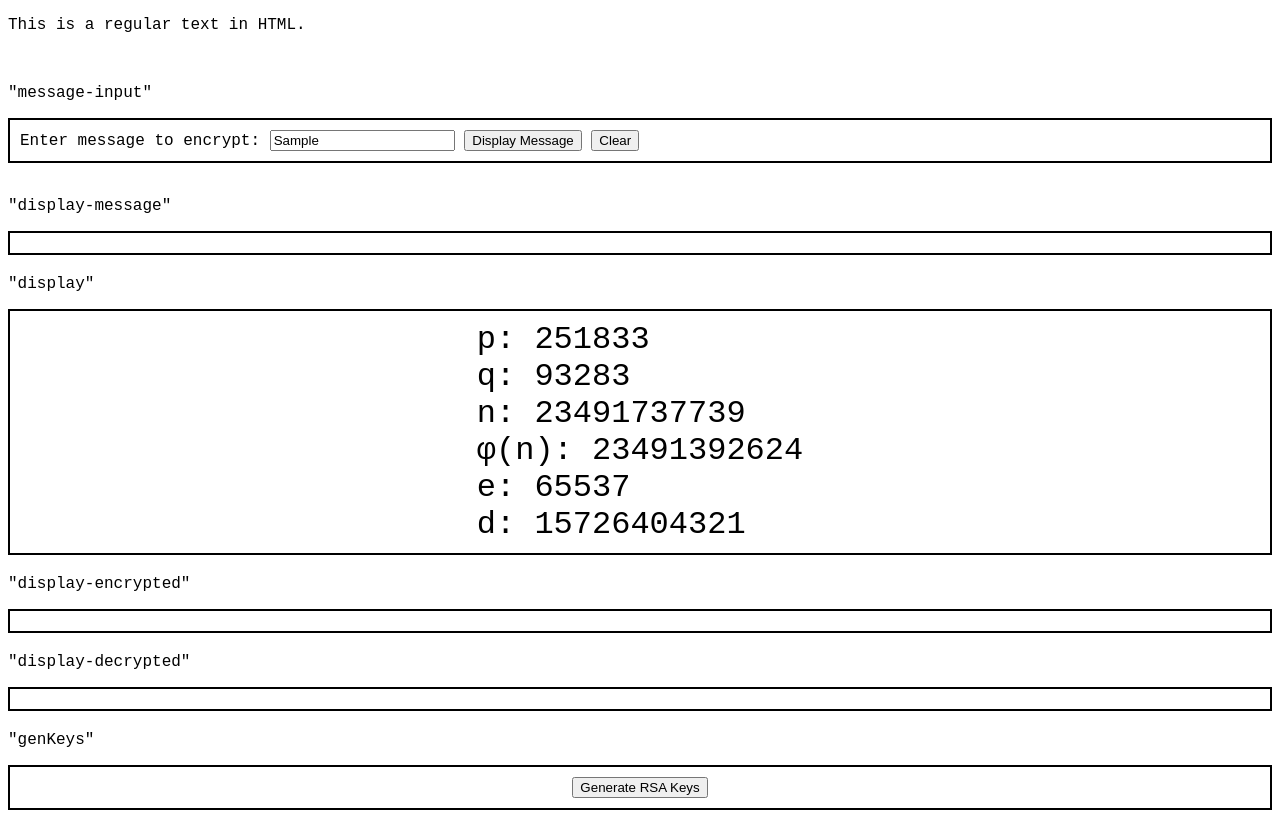
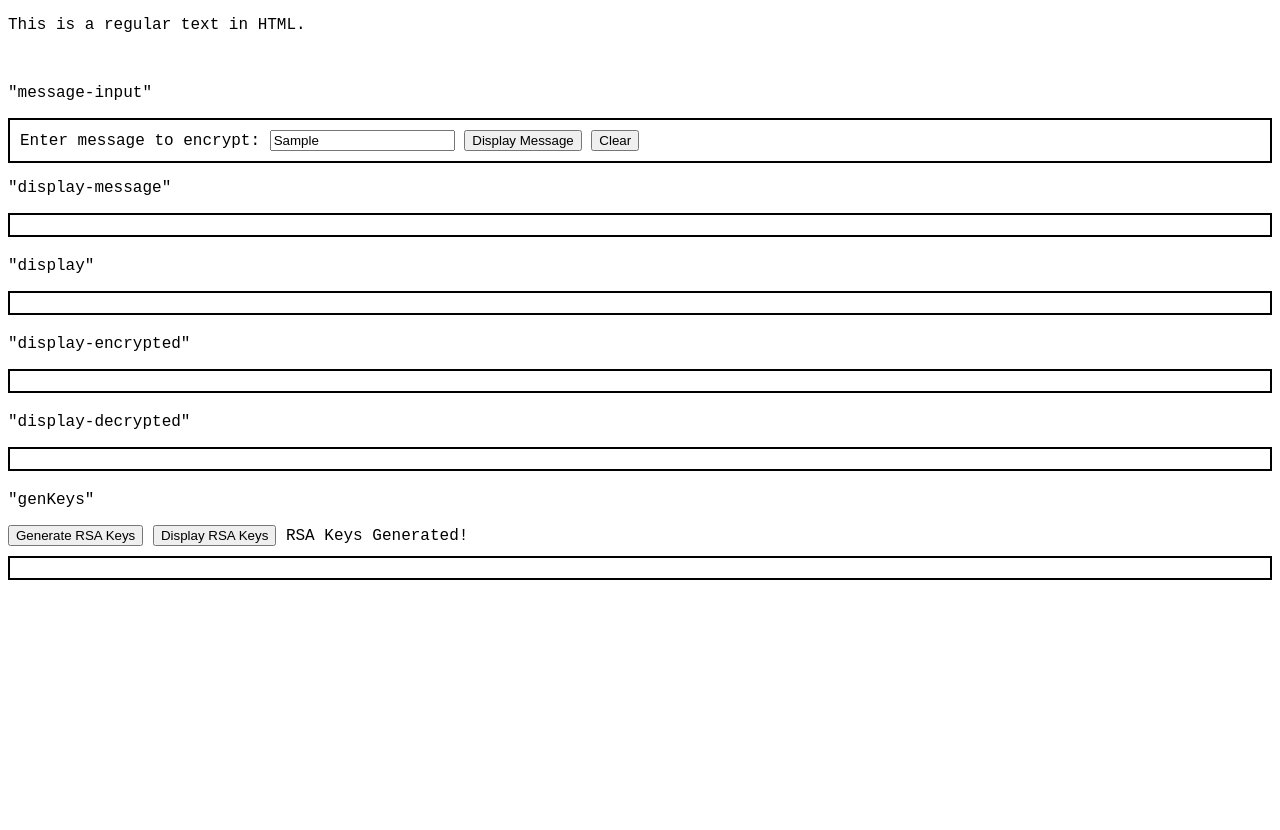
Before and after one commit to dto-coder/EncryptionDecryption, a plain HTML site: page index.html in a window 1280 px wide. Both pictures are taken after typing "Sample" into the empty fields and a click on the button "Generate RSA Keys". After the commit the page ends 800 px from the top, so only its background shows below. Drawn offline with Linux system fonts and the light colour scheme.

Commit message:
Focused on RSA key generation interface and display functionality

```diff
--- a/index.html
+++ b/index.html
@@ -18,7 +18,7 @@
             <input type="text" id="message" name="message">
             <button onclick="display()">Display Message</button>
             <button onclick="clearDisplay()">Clear</button>
-        </div><br>
+        </div>
 
         <p>"display-message"</p>
         <div id="display-message"></div>
@@ -35,7 +35,10 @@
         <p>"genKeys"</p>
         <div id="genKeys">
             <button onclick="generateRSAKeys()">Generate RSA Keys</button>
+            <button onclick="printKeyValues()">Display RSA Keys</button>
+            <div id="keygen-display"></div>
         </div>
+        <div id="displayKeys"></div>
     </div>
 </body>
 </html>
--- a/script.js
+++ b/script.js
@@ -1,4 +1,3 @@
-/*
 function copyText() {
     var text = document.getElementById("display").innerHTML;
     navigator.clipboard.writeText(text);
@@ -8,21 +7,13 @@ function pasteText() {
     navigator.clipboard.readText().then(function(text) {
         document.getElementById("display").innerHTML += text;
     });
-}*/
+}
 function clearDisplay() {
     document.getElementById("display").innerHTML = "";
     // document.getElementById("message-input").value = "";
     document.getElementById("display-message").innerHTML = "";
+    document.getElementById("displayKeys").innerHTML = "";
 }
-
-const p = generateRandomPrime();
-const q = generateRandomPrime();
-const n = p * q;
-const phi = (p - 1) * (q - 1);
-// let e = generateRandomPrime(); // You can also choose a fixed e like 65537
-let e = 65537; // Common choice for e
-const d = modInverse(e, phi);
-
 function display() {
     var input = document.getElementById("message").value;
     var display = document.getElementById("display-message");
@@ -80,14 +71,35 @@ function modInverse(a, m) {
     }
     return x;
 }
-function generateRSAKeys() {
 
-    document.getElementById("display").innerHTML = "p: " + p;
-    document.getElementById("display").innerHTML += "<br>q: " + q;
-    document.getElementById("display").innerHTML += "<br>n: " + n;
-    document.getElementById("display").innerHTML += "<br>φ(n): " + phi;
-    document.getElementById("display").innerHTML += "<br>e: " + e;
-    document.getElementById("display").innerHTML += "<br>d: " + d;
+var p = generateRandomPrime();
+var q = generateRandomPrime();
+var n = p * q;
+var phi = (p - 1) * (q - 1);
+// let e = generateRandomPrime(); // You can also choose a fixed e like 65537
+var e = 65537; // Common choice for e
+var d = modInverse(e, phi);
+
+async function generateRSAKeys() {
+    p = generateRandomPrime();
+    q = generateRandomPrime();
+    n = p * q;
+    phi = (p - 1) * (q - 1);
+    // let e = generateRandomPrime(); // You can also choose a fixed e like 65537
+    let e = 65537; // Common choice for e
+    d = modInverse(e, phi);
+    document.getElementById("keygen-display").innerHTML = "Generating RSA Keys...";
+    await new Promise(resolve => setTimeout(resolve, 1000)); // Simulate delay
+    document.getElementById("keygen-display").innerHTML = "RSA Keys Generated!";
+    return { p, q, n, phi, e, d };
+}
+function printKeyValues() {
+    document.getElementById("displayKeys").innerHTML = "p: " + p;
+    document.getElementById("displayKeys").innerHTML += "<br>q: " + q;
+    document.getElementById("displayKeys").innerHTML += "<br>n: " + n;
+    document.getElementById("displayKeys").innerHTML += "<br>φ(n): " + phi;
+    document.getElementById("displayKeys").innerHTML += "<br>e: " + e;
+    document.getElementById("displayKeys").innerHTML += "<br>d: " + d;
 }
 function encryptMessage(message, e, n) {
     const encrypted = [];
--- a/style.css
+++ b/style.css
@@ -11,10 +11,23 @@ body {
   overflow-wrap: anywhere;
 }
 #message-input {
-border: 2px solid black;
-padding: 10px;
+  border: 2px solid black;
+  padding: 10px;
 }
-#display, #display-encrypted, #display-message, #genKeys, #display-decrypted {
+#displayKeys {
+  border: 2px solid black;
+  justify-content: center;
+  align-items: center;
+  margin-top: 10px;
+  margin-bottom: 20px;
+  padding: 10px;
+}
+#genKeys,#keygen-display {
+  display: inline-block;
+  justify-content: center;
+  align-items: center;
+}
+#display, #display-encrypted, #display-message, #display-decrypted {
   /* width: 100%; */
   /* height: 50%; */
   border: 2px solid black;
```
